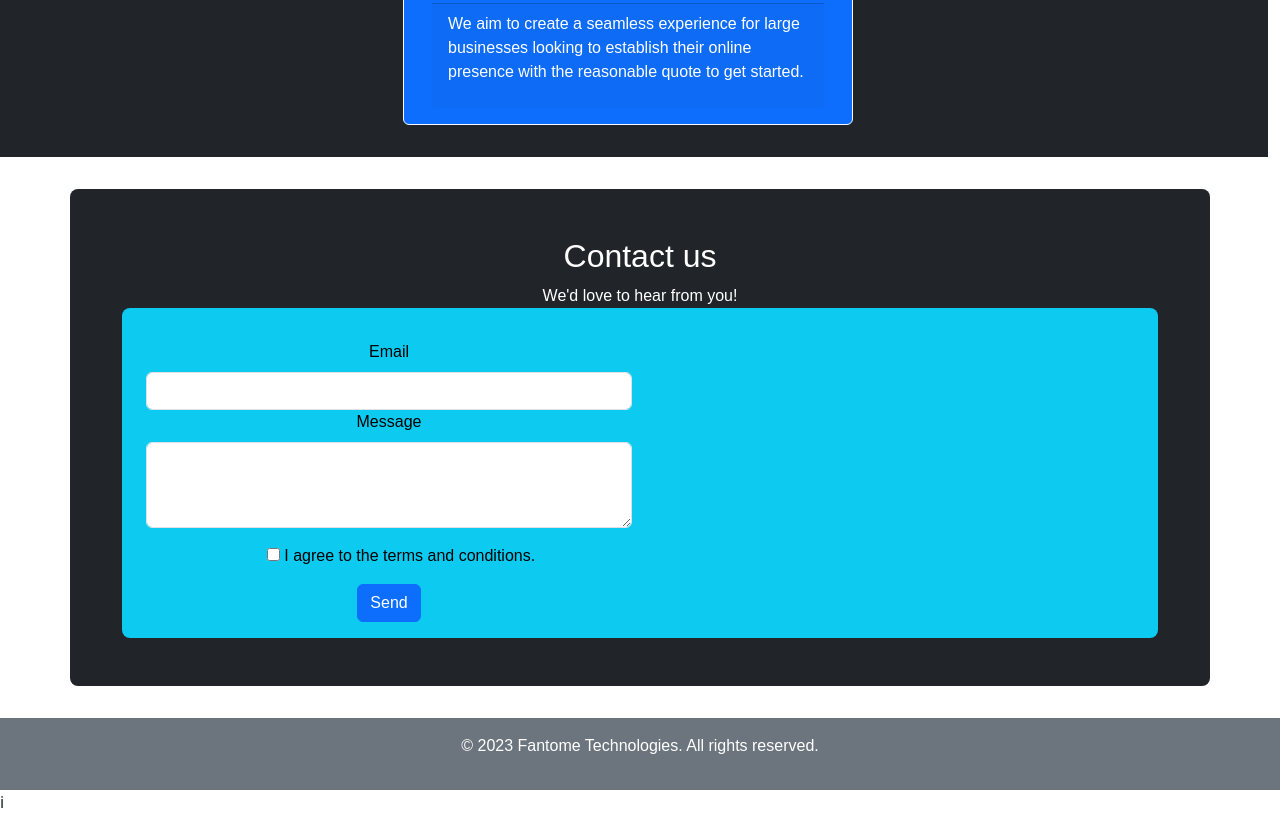
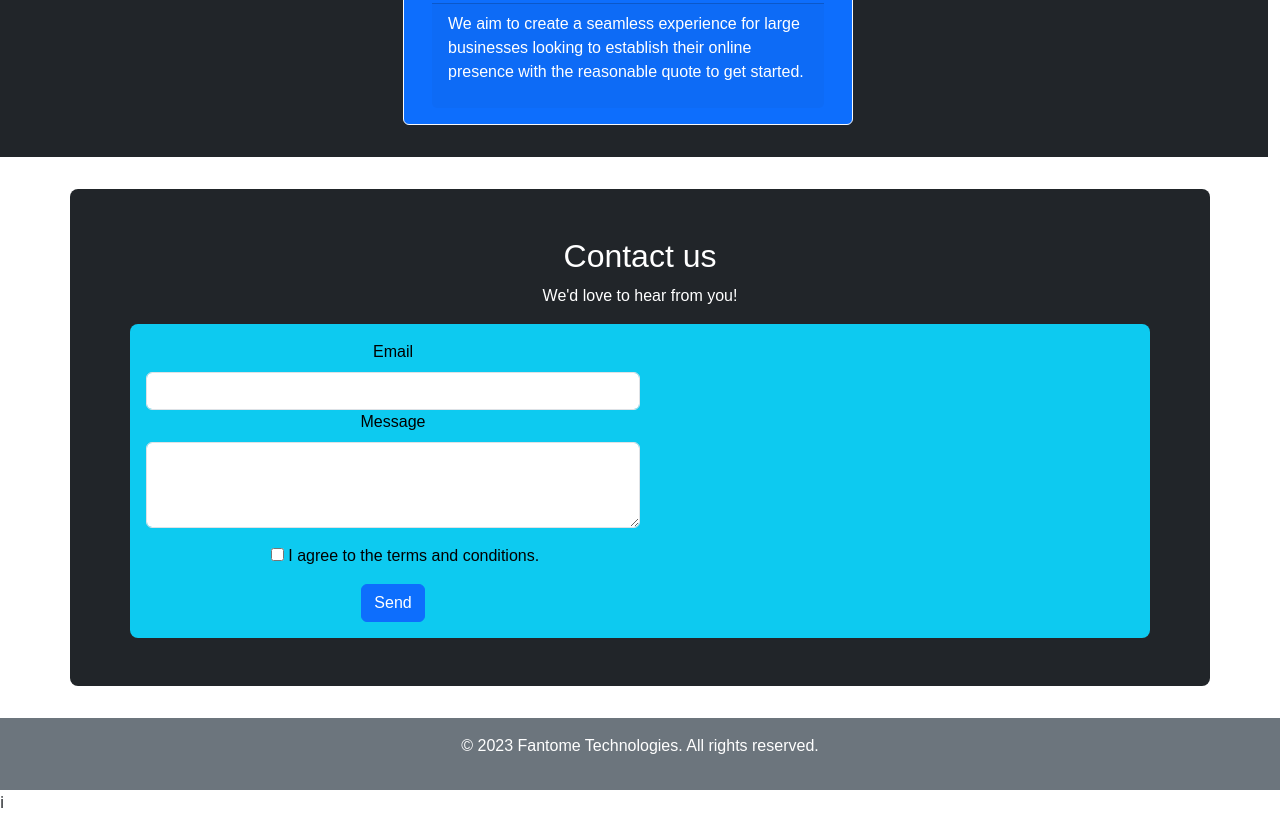
Before and after one commit to Loggingout/FT4, a website built with Vite: page FT4/src/index.html in a window 1280 px wide. Shown: the part 2833-3647 px from the top of the page. Built offline with nearby package versions, Linux system fonts and the light colour scheme.

Commit message:
Removed row from form & added a flex display.

```diff
--- a/FT4/src/index.html
+++ b/FT4/src/index.html
@@ -141,7 +141,7 @@
                 <h2 class="text-center">Contact us</h2>
                 <p class="text-center">We'd love to hear from you!</p>
                 <div class="container-sm align-items-center">
-                    <form class="row g-3 text-bg-info p-3 rounded-3 align-items-center">
+                    <form class="d-flex g-3 text-bg-info p-3 rounded-3 align-items-center">
                         <div class="col-md-6 text-center">
                             <label for="inputEmail4" class="form-label">Email</label>
                             <input type="email" class="form-control" id="inputEmail4">
```
